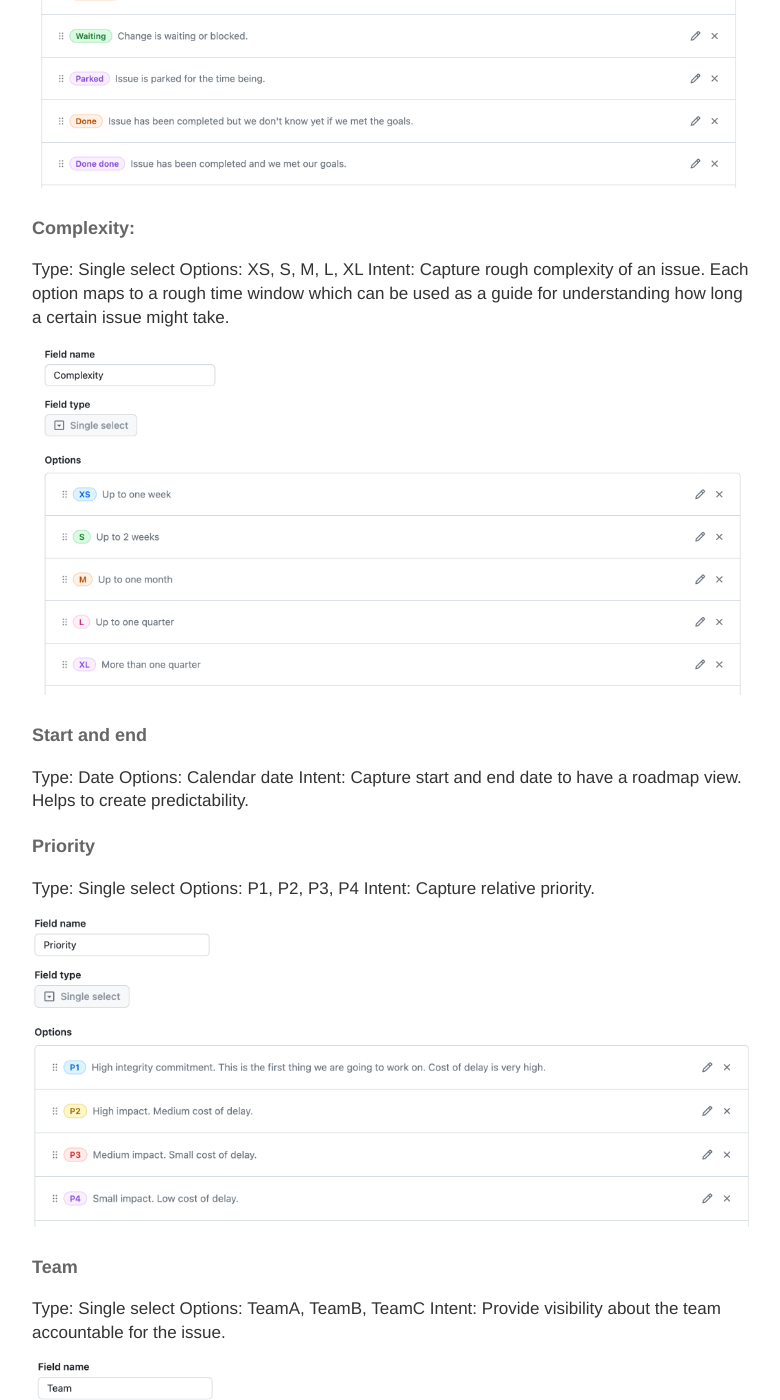
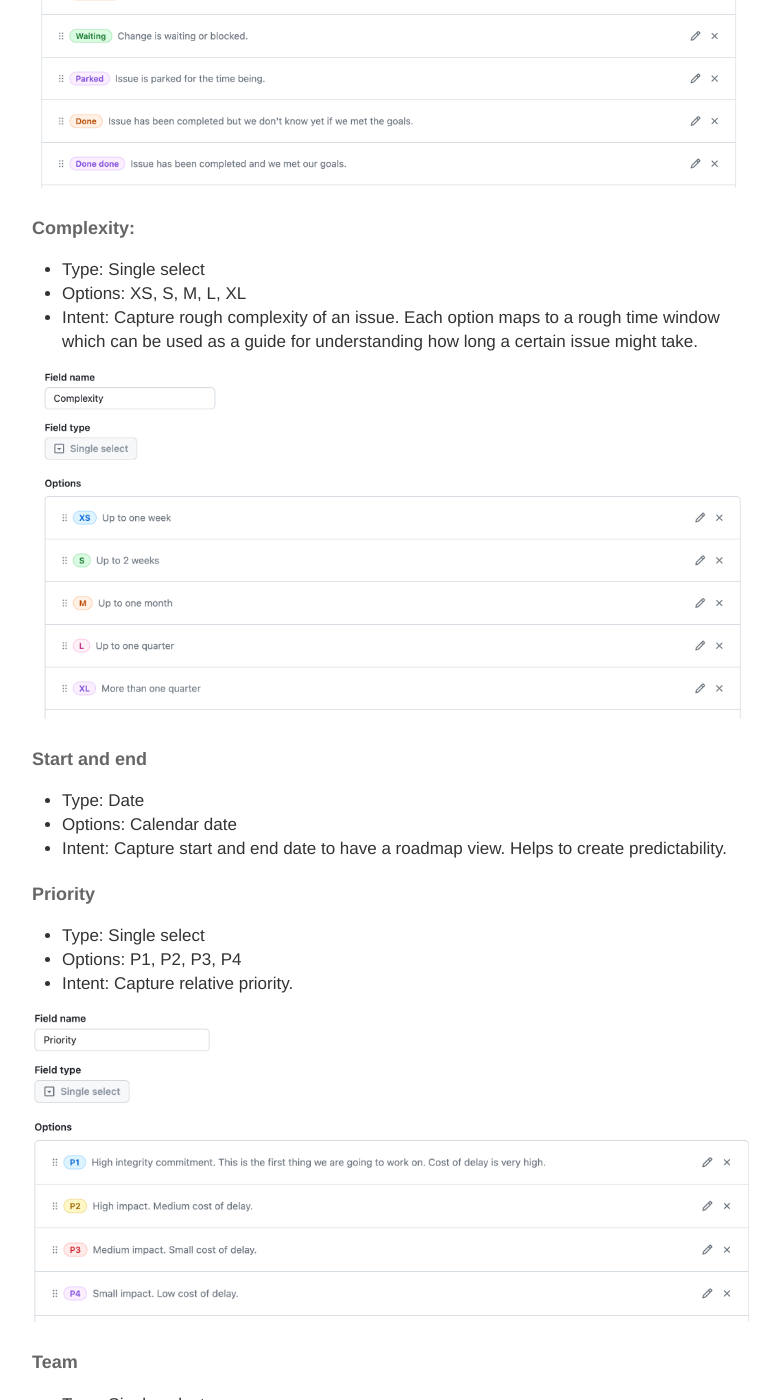
Before and after one commit to vtorosyan/vtorosyan.github.io, a Jekyll site: the page built from _posts/2023/2023-09-04-making-work-visible-github-grafana.md, in a window 1280 px wide and 1400 px high, scrolled down 1852 px. Shown: the whole window, without its empty margins (248-1028 px from the left). Built offline with Jekyll 4.4.1, drawn with Linux system fonts in a browser that asks for light colours; comment, search, counter and statistics services are not loaded; some of the changed text lies outside the part shown.

Commit message:
Draft of making work visible

```diff
--- a/_posts/2023/2023-09-04-making-work-visible-github-grafana.md
+++ b/_posts/2023/2023-09-04-making-work-visible-github-grafana.md
@@ -47,10 +47,9 @@ Intent: Capture the current state of an issue.
 
 #### Complexity:
 
-
-Type: Single select
-Options: XS, S, M, L, XL
-Intent: Capture rough complexity of an issue. Each option maps to a rough time window which can be used as a guide for understanding how long a certain issue might take.
+- Type: Single select
+- Options: XS, S, M, L, XL
+- Intent: Capture rough complexity of an issue. Each option maps to a rough time window which can be used as a guide for understanding how long a certain issue might take.
 
 
 <div align="center">
@@ -61,17 +60,17 @@ Intent: Capture rough complexity of an issue. Each option maps to a rough time w
 #### Start and end
 
 
-Type: Date
-Options: Calendar date
-Intent: Capture start and end date to have a roadmap view. Helps to create predictability.
+- Type: Date
+- Options: Calendar date
+- Intent: Capture start and end date to have a roadmap view. Helps to create predictability.
 
 
 #### Priority
 
 
-Type: Single select
-Options: P1, P2, P3, P4
-Intent: Capture relative priority.
+- Type: Single select
+- Options: P1, P2, P3, P4
+- Intent: Capture relative priority.
 
 
 <div align="center">
@@ -82,9 +81,9 @@ Intent: Capture relative priority.
 #### Team
 
 
-Type: Single select
-Options: TeamA, TeamB, TeamC
-Intent: Provide visibility about the team accountable for the issue.
+- Type: Single select
+- Options: TeamA, TeamB, TeamC
+- Intent: Provide visibility about the team accountable for the issue.
 
 
 <div align="center">
@@ -95,9 +94,9 @@ Intent: Provide visibility about the team accountable for the issue.
 #### Category
 
 
-Type: Single select
-Options: Unplanned, Business, Maintenance, Tech Health, Architecture
-Intent: Understand different streams of work that the team is working on.
+- Type: Single select
+- Options: Unplanned, Business, Maintenance, Tech Health, Architecture
+- Intent: Understand different streams of work that the team is working on.
 
 
 <div align="center">
@@ -108,9 +107,9 @@ Intent: Understand different streams of work that the team is working on.
 #### Request type
 
 
-Type: Single select
-Options: Internal, External
-Intent: Understand where the request/issue is coming from.
+- Type: Single select
+- Options: Internal, External
+- Intent: Understand where the request/issue is coming from.
 
 
 <div align="center">
@@ -121,9 +120,9 @@ Intent: Understand where the request/issue is coming from.
 #### Bucket
 
 
-Type: Single select
-Options: Rock, Pebble, Sand
-Intent: Understand relative impact and scope of the issue.
+- Type: Single select
+- Options: Rock, Pebble, Sand
+- Intent: Understand relative impact and scope of the issue.
 
 
 <div align="center">
```
